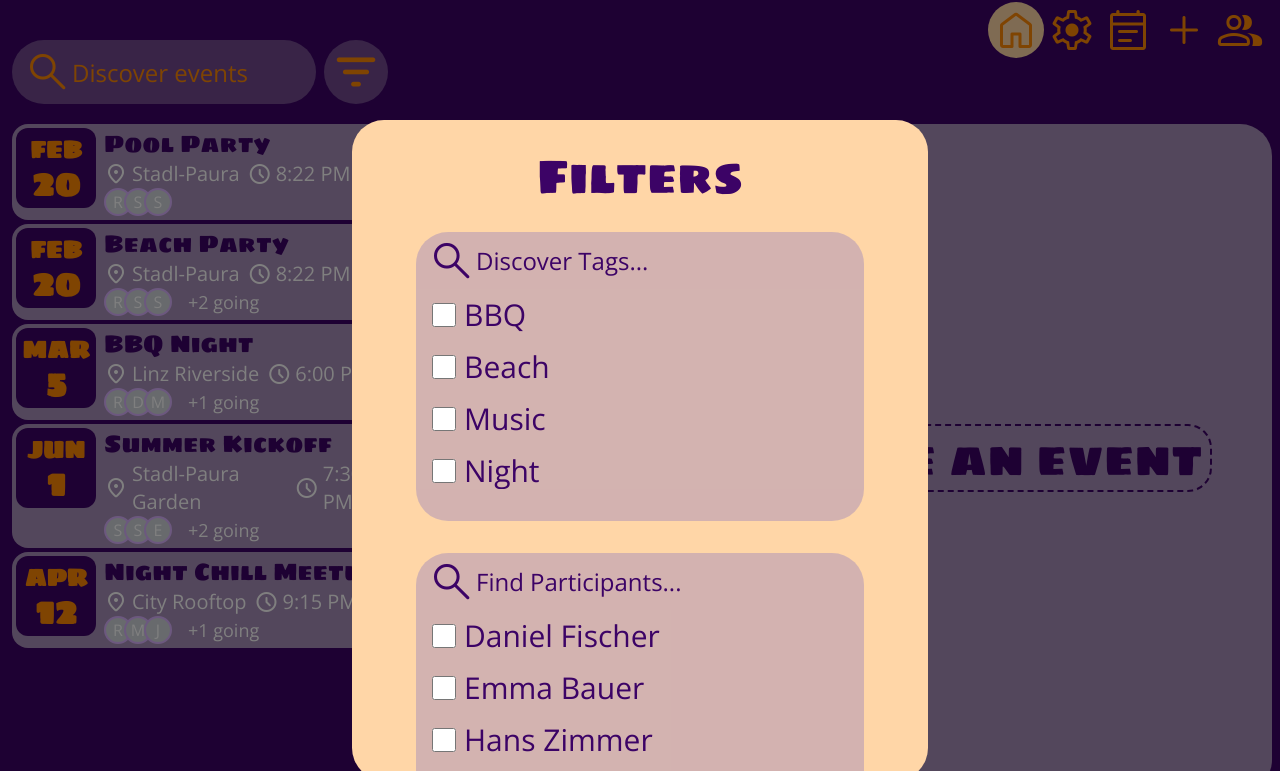
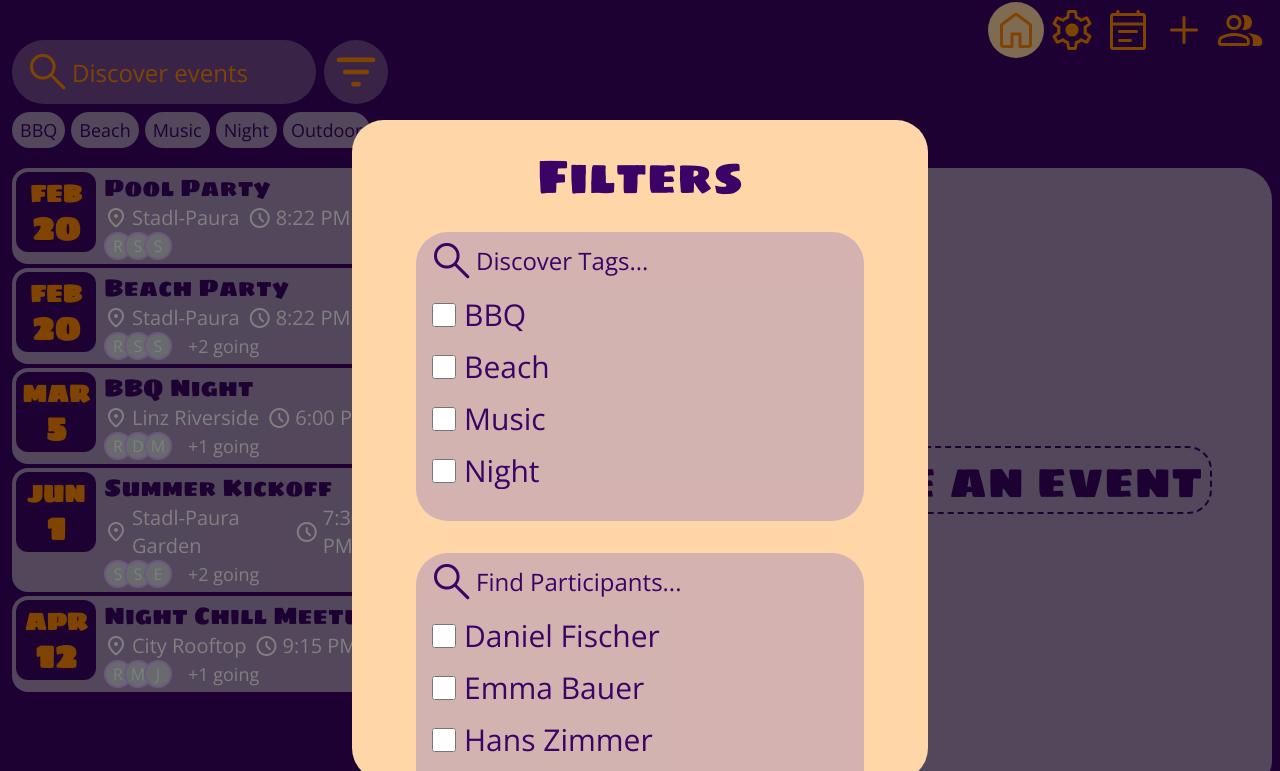
Before and after one commit to wallnerebecca/Eventbuddy, a website with bundled scripts: page index.html in a window 1280 px wide. Both pictures are taken after a click on the button "filter_list". Shown: the top 771 px of the page. Built offline with nearby package versions, Linux system fonts and the light colour scheme.

Commit message:
adding extra tag Filter

```diff
--- a/js/views/detailed-event-view.js
+++ b/js/views/detailed-event-view.js
@@ -208,7 +208,7 @@ class DetailedEventView extends HTMLElement {
     tagPill(tag) {
         const t = document.createElement("template");
         t.innerHTML = `
-            <span class="rounded-full bg-orange-200 py-2 px-4 text-purple-950 text-2xl">${tag.name}</span>
+            <div class="rounded-full bg-orange-200 py-2 px-4 text-purple-950 text-2xl cursor-default">${tag.name}</div>
         `
 
         return t.content
--- a/js/views/filter-bar.js
+++ b/js/views/filter-bar.js
@@ -29,6 +29,7 @@ class FilterBar extends HTMLElement {
         this.updateTagFilter()
         this.updateParticipantFilter()
         this.updateStatusFilter()
+        this.updateQuickTagsFilter()
 
         const resetFilterButton = this.querySelector("#reset-filters-button");
         resetFilterButton.addEventListener("click", (e) => {
@@ -87,6 +88,14 @@ class FilterBar extends HTMLElement {
         openFilterModal.addEventListener("click", (e) => {
             modalContainer.classList.remove("hidden")
             modalContainer.classList.add("block")
+            const quickTagsFilter = this.querySelector("#quick-tags-filter");
+
+            for (const tag of quickTagsFilter.children) {
+                tag.checked = false;
+                tag.classList.remove("underline");
+            }
+            this.sendUpdatedTagFilter()
+
         })
 
         window.addEventListener("click", (e) => {
@@ -160,10 +169,22 @@ class FilterBar extends HTMLElement {
             }
         }
 
+        const quickTagList = this.querySelector("#quick-tags-filter");
+
+        const underlineOptions = []
+        for ( const tag of quickTagList.children ) {
+            if (tag.checked) {
+                underlineOptions.push(tag.getAttribute("data-id"));
+            }
+        }
+
+        const combinedOptions = [...new Set([...selectedOptions, ...underlineOptions])];
+
+
         this.dispatchEvent(
             new CustomEvent("update-tags-filter", {
                 detail: {
-                    selectedOptions: selectedOptions,
+                    selectedOptions: combinedOptions,
                 }
             })
         );
@@ -281,6 +302,44 @@ class FilterBar extends HTMLElement {
         );
 
     }
+
+    updateQuickTagsFilter() {
+        const quickTags = this.querySelector("#quick-tags-filter");
+
+        const tags = this.#tags.slice(0,5)
+
+        tags.forEach((tag) => {
+            const element = this.tagPill(tag)
+            element.checked = false;
+
+            element.addEventListener("click", (e) => {
+                element.checked = !element.checked;
+
+                if (element.checked) {
+                    element.classList.add("underline")
+                    console.log("clicked");
+                } else {
+                    element.classList.remove("underline");
+                    console.log("again-clicked");
+                }
+                this.sendUpdatedTagFilter();
+            })
+
+
+            quickTags.appendChild(element)
+        })
+
+
+    }
+
+    tagPill(tag) {
+        const t = document.createElement("template");
+        t.innerHTML = `
+            <button data-id="${tag.id}" class="rounded-full bg-light-purple py-1 px-2 text-purple-950 text-lg cursor-pointer">${tag.name}</button>
+        `
+
+        return t.content.cloneNode(true).firstElementChild
+    }
     dropDownElement(tag) {
         const template = document.createElement("template")
         template.innerHTML = `
@@ -294,14 +353,17 @@ class FilterBar extends HTMLElement {
 
     template() {
         return `
-            <div class="px-1 py-1 relative flex pt-10 pb-5">
-                <div class="relative block box-border w-7/8 pr-2">
-                    <div class="absolute inset-y-0 start-0 flex items-center ps-3 pointer-events-none">
-                        <span class="material-symbols-rounded text-5xl!">search</span>
+            <div class="px-1 py-1 relative flex flex-col gap-2 pt-10 pb-5">
+                <div class="flex gap-2">
+                    <div class="relative block box-border w-7/8">
+                        <div class="absolute inset-y-0 start-0 flex items-center ps-3 pointer-events-none">
+                            <span class="material-symbols-rounded text-5xl!">search</span>
+                        </div>
+                        <input type="search" class="search h-full w-full p-3 ps-15 bg-light-purple/50 rounded-full text-2xl focus:outline-none text-orange-400 placeholder:text-orange-400 [&::-webkit-search-cancel-button]:appearance-none" placeholder="Discover events"/>
                     </div>
-                    <input type="search" class="search h-full w-full p-3 ps-15 bg-light-purple/50 rounded-full text-2xl focus:outline-none text-orange-400 placeholder:text-orange-400 [&::-webkit-search-cancel-button]:appearance-none" placeholder="Discover events"/>
+                    <button id="open-filter-modal" class="aspect-square p-2 bg-light-purple/50 rounded-full flex justify-center items-center"><span class="material-symbols-rounded font-bold! text-5xl!">filter_list</span></button>
                 </div>
-                <button id="open-filter-modal" class="aspect-square p-2 bg-light-purple/50 rounded-full flex justify-center items-center"><span class="material-symbols-rounded font-bold! text-5xl!">filter_list</span></button>
+                <div id="quick-tags-filter" class="tag-list flex items-center gap-1.5 flex-wrap"></div>
             </div>
             <div id="modal-container" class="hidden">
                 <div id="tag-filter-modal" class="absolute left-0 top-0 w-screen text-purple-950 h-screen bg-black/50 z-50 sm:flex sm:justify-center pt-30 sm:pb-5">
```
Also changed, not shown: styles/output.css.
